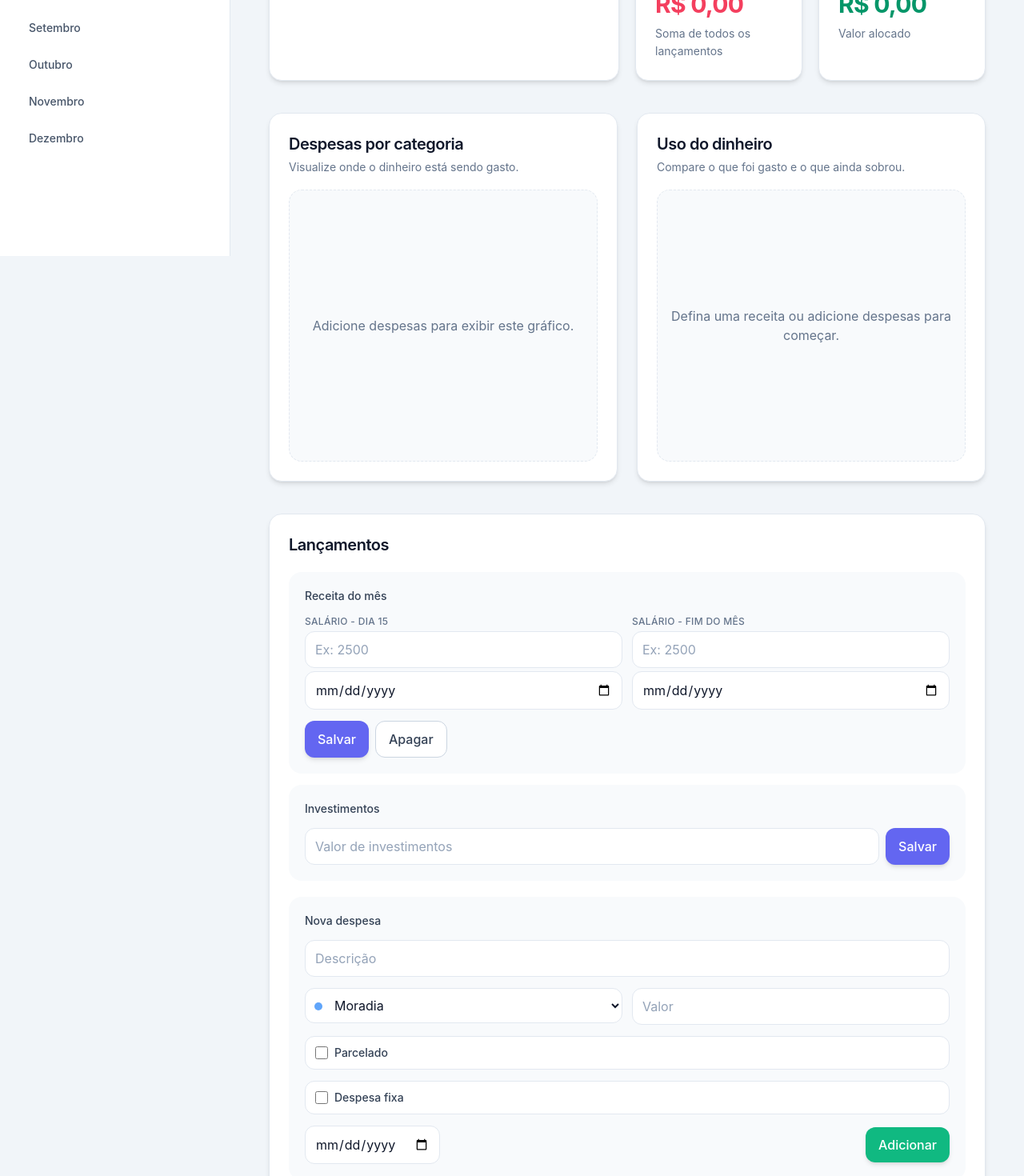
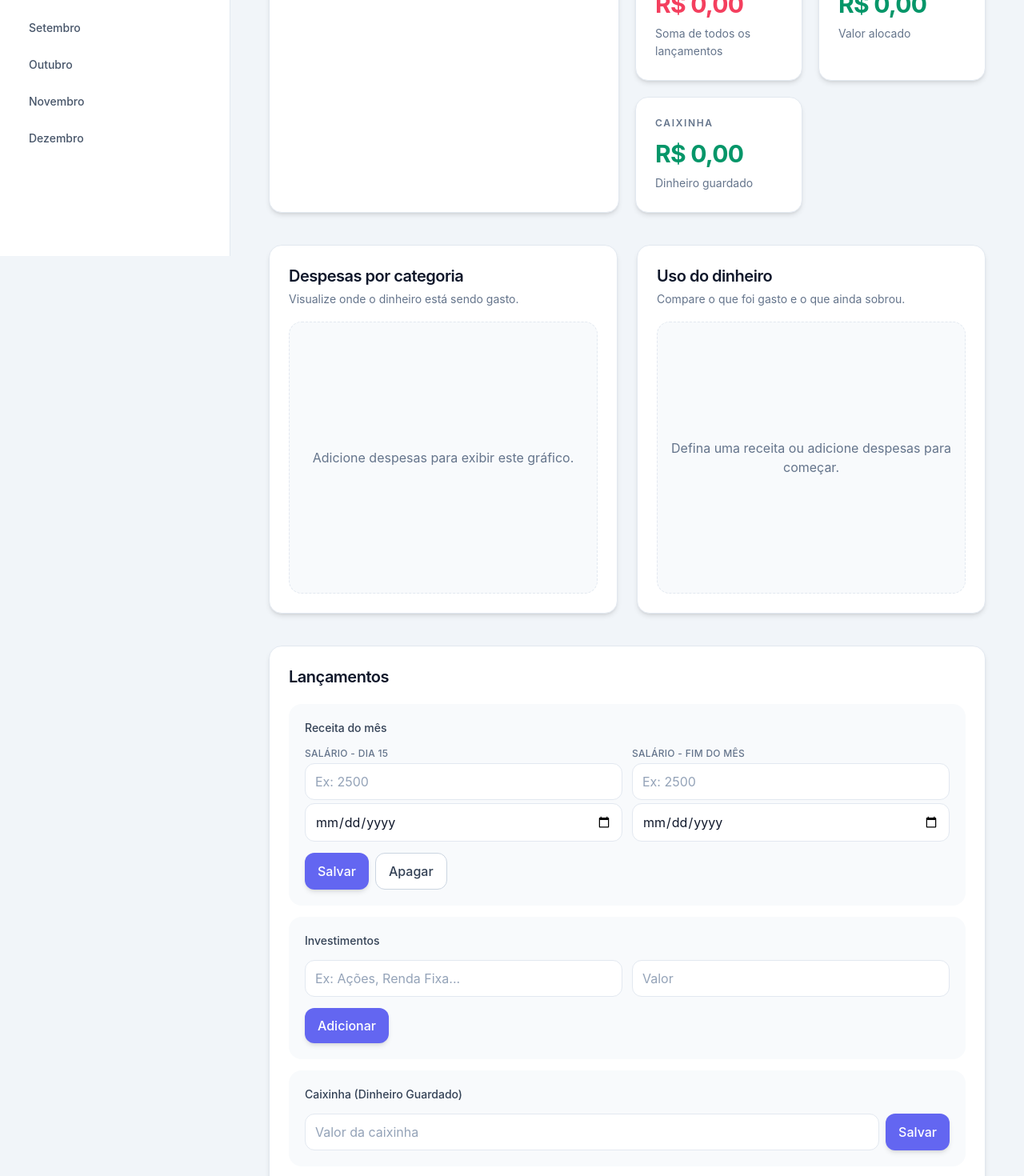
Before and after one commit to 1Guigo/Controle-Financeiro, a React (Vite) app: page / in a window 1280 px wide. Shown: the part 480-1950 px from the top of the page at 80% size. Built offline with nearby package versions, Linux system fonts and the light colour scheme.

Commit message:
adiciona investimentos com nome e caixinha

```diff
--- a/src/App.jsx
+++ b/src/App.jsx
@@ -30,7 +30,8 @@ function App() {
 
       <SummaryCards
         income={data.income}
-        investments={data.monthData.investments}
+        investments={data.totalInvestments}
+        cashbox={data.cashbox}
         totalExpenses={data.totalExpenses}
         balance={data.balance}
       />
@@ -43,15 +44,20 @@ function App() {
           incomeInputEnd={data.incomeInputEnd}
           incomeDateInputMid={data.incomeDateInputMid}
           incomeDateInputEnd={data.incomeDateInputEnd}
-          investmentsInput={data.investmentsInput}
+          investmentForm={data.investmentForm}
+          investmentsList={data.monthData.investments}
+          cashboxInput={data.cashboxInput}
           expenseForm={data.expenseForm}
           categories={data.categories}
           onIncomeInputChange={data.handleIncomeInputChange}
           onIncomeDateChange={data.handleIncomeDateChange}
-          onInvestmentsInputChange={data.handleInvestmentsInputChange}
+          onInvestmentFormChange={data.handleInvestmentFormChange}
+          onAddInvestment={data.handleAddInvestment}
+          onRemoveInvestment={data.handleRemoveInvestment}
+          onCashboxInputChange={data.handleCashboxInputChange}
+          onSaveCashbox={data.handleSaveCashbox}
           onIncomeSubmit={data.handleSaveIncome}
           onIncomeClear={data.handleClearIncome}
-          onInvestmentsSubmit={data.handleSaveInvestments}
           onExpenseFieldChange={data.handleExpenseFieldChange}
           onExpenseSubmit={data.handleAddExpense}
         />
--- a/src/components/ExpenseFormsPanel.jsx
+++ b/src/components/ExpenseFormsPanel.jsx
@@ -7,15 +7,20 @@ function ExpenseFormsPanel({
   incomeInputEnd,
   incomeDateInputMid,
   incomeDateInputEnd,
-  investmentsInput,
+  investmentForm,
+  investmentsList,
+  cashboxInput,
   expenseForm,
   categories,
   onIncomeInputChange,
   onIncomeDateChange,
-  onInvestmentsInputChange,
+  onInvestmentFormChange,
+  onAddInvestment,
+  onRemoveInvestment,
+  onCashboxInputChange,
+  onSaveCashbox,
   onIncomeSubmit,
   onIncomeClear,
-  onInvestmentsSubmit,
   onExpenseFieldChange,
   onExpenseSubmit,
 }) {
@@ -31,13 +36,18 @@ function ExpenseFormsPanel({
           incomeInputEnd={incomeInputEnd}
           incomeDateInputMid={incomeDateInputMid}
           incomeDateInputEnd={incomeDateInputEnd}
-          investmentsInput={investmentsInput}
+          investmentForm={investmentForm}
+          investmentsList={investmentsList}
+          cashboxInput={cashboxInput}
           onIncomeInputChange={onIncomeInputChange}
           onIncomeDateChange={onIncomeDateChange}
-          onInvestmentsInputChange={onInvestmentsInputChange}
+          onInvestmentFormChange={onInvestmentFormChange}
+          onAddInvestment={onAddInvestment}
+          onRemoveInvestment={onRemoveInvestment}
+          onCashboxInputChange={onCashboxInputChange}
+          onSaveCashbox={onSaveCashbox}
           onSubmit={onIncomeSubmit}
           onClearIncome={onIncomeClear}
-          onSubmitInvestments={onInvestmentsSubmit}
         />
         <ExpenseForm
           categories={categories}
--- a/src/components/IncomeForm.jsx
+++ b/src/components/IncomeForm.jsx
@@ -3,22 +3,32 @@ function IncomeForm({
   incomeInputEnd,
   incomeDateInputMid,
   incomeDateInputEnd,
-  investmentsInput,
+  investmentForm,
+  investmentsList,
+  cashboxInput,
   onIncomeInputChange,
   onIncomeDateChange,
-  onInvestmentsInputChange,
+  onInvestmentFormChange,
+  onAddInvestment,
+  onRemoveInvestment,
+  onCashboxInputChange,
+  onSaveCashbox,
   onSubmit,
   onClearIncome,
-  onSubmitInvestments,
 }) {
   function handleSubmit(event) {
     event.preventDefault()
     onSubmit()
   }
 
-  function handleSubmitInvestments(event) {
+  function handleAddInvestmentClick(event) {
     event.preventDefault()
-    onSubmitInvestments()
+    onAddInvestment()
+  }
+
+  function handleSaveCashboxClick(event) {
+    event.preventDefault()
+    onSaveCashbox()
   }
 
   function handleClearIncomeClick() {
@@ -26,6 +36,8 @@ function IncomeForm({
     if (!confirmed) return
     onClearIncome()
   }
+
+  const totalInvestments = (investmentsList || []).reduce((acc, inv) => acc + Number(inv.valor || 0), 0)
 
   return (
     <div className="space-y-3.5">
@@ -89,17 +101,72 @@ function IncomeForm({
           </button>
         </div>
       </form>
-      <form onSubmit={handleSubmitInvestments} className="space-y-3.5 rounded-2xl bg-slate-50 p-5">
+
+      <form onSubmit={handleAddInvestmentClick} className="space-y-3.5 rounded-2xl bg-slate-50 p-5">
         <label className="block text-sm font-medium text-slate-700">Investimentos</label>
+        <div className="grid gap-3 sm:grid-cols-2">
+          <input
+            type="text"
+            value={investmentForm.name}
+            onChange={(event) => onInvestmentFormChange('name', event.target.value)}
+            className="rounded-xl border border-slate-200 bg-white px-3 py-2.5 text-slate-900 outline-none transition-all duration-300 placeholder:text-slate-400 focus:border-indigo-400 focus:ring-2 focus:ring-indigo-500/20"
+            placeholder="Ex: Ações, Renda Fixa..."
+          />
+          <input
+            type="number"
+            min="0.01"
+            step="0.01"
+            value={investmentForm.valor}
+            onChange={(event) => onInvestmentFormChange('valor', event.target.value)}
+            className="rounded-xl border border-slate-200 bg-white px-3 py-2.5 text-slate-900 outline-none transition-all duration-300 placeholder:text-slate-400 focus:border-indigo-400 focus:ring-2 focus:ring-indigo-500/20"
+            placeholder="Valor"
+          />
+        </div>
+        <button
+          type="submit"
+          className="pressable rounded-xl bg-indigo-500 px-4 py-2.5 font-medium text-white shadow-md transition-all duration-300 hover:-translate-y-0.5 hover:bg-indigo-400"
+        >
+          Adicionar
+        </button>
+
+        {investmentsList && investmentsList.length > 0 && (
+          <div className="space-y-2 rounded-lg bg-white p-3">
+            <div className="text-xs font-semibold uppercase text-slate-600">Investimentos adicionados</div>
+            {investmentsList.map((inv) => (
+              <div key={inv.id} className="flex items-center justify-between rounded-lg border border-slate-200 bg-slate-50 p-3">
+                <div>
+                  <div className="text-sm font-medium text-slate-900">{inv.nome}</div>
+                  <div className="text-xs text-slate-500">
+                    {new Intl.NumberFormat('pt-BR', { style: 'currency', currency: 'BRL' }).format(inv.valor)}
+                  </div>
+                </div>
+                <button
+                  type="button"
+                  onClick={() => onRemoveInvestment(inv.id)}
+                  className="rounded-md bg-rose-500/20 px-2.5 py-1.5 text-xs text-rose-600 transition hover:bg-rose-500/30"
+                >
+                  Remover
+                </button>
+              </div>
+            ))}
+            <div className="border-t border-slate-200 pt-2 text-right text-sm font-semibold text-slate-900">
+              Total: {new Intl.NumberFormat('pt-BR', { style: 'currency', currency: 'BRL' }).format(totalInvestments)}
+            </div>
+          </div>
+        )}
+      </form>
+
+      <form onSubmit={handleSaveCashboxClick} className="space-y-3.5 rounded-2xl bg-slate-50 p-5">
+        <label className="block text-sm font-medium text-slate-700">Caixinha (Dinheiro Guardado)</label>
         <div className="flex gap-2">
           <input
             type="number"
             min="0"
             step="0.01"
-            value={investmentsInput}
-            onChange={(event) => onInvestmentsInputChange(event.target.value)}
+            value={cashboxInput}
+            onChange={(event) => onCashboxInputChange(event.target.value)}
             className="w-full rounded-xl border border-slate-200 bg-white px-3 py-2.5 text-slate-900 outline-none transition-all duration-300 placeholder:text-slate-400 focus:border-indigo-400 focus:ring-2 focus:ring-indigo-500/20"
-            placeholder="Valor de investimentos"
+            placeholder="Valor da caixinha"
           />
           <button
             type="submit"
--- a/src/components/SummaryCards.jsx
+++ b/src/components/SummaryCards.jsx
@@ -1,7 +1,7 @@
 import Card from './Card'
 import { formatCurrencyBRL } from '../lib/finance'
 
-function SummaryCards({ income, investments, totalExpenses, balance }) {
+function SummaryCards({ income, investments, cashbox, totalExpenses, balance }) {
   return (
     <section className="grid grid-cols-1 gap-5 md:grid-cols-2">
       <Card
@@ -31,6 +31,12 @@ function SummaryCards({ income, investments, totalExpenses, balance }) {
             tone="income"
             subtitle="Valor alocado"
           />
+          <Card
+            title="Caixinha"
+            value={formatCurrencyBRL(cashbox)}
+            tone="income"
+            subtitle="Dinheiro guardado"
+          />
         </div>
       </div>
     </section>
--- a/src/constants/finance.js
+++ b/src/constants/finance.js
@@ -14,6 +14,7 @@ export const DEFAULT_MONTH_DATA = {
   incomeMidMonthDate: '',
   incomeEndMonth: 0,
   incomeEndMonthDate: '',
-  investments: 0,
+  investments: [],
+  cashbox: 0,
   expenses: [],
 }
--- a/src/hooks/useFinanceDashboard.js
+++ b/src/hooks/useFinanceDashboard.js
@@ -23,12 +23,26 @@ function mergeSavedState(savedState) {
   for (const month of MONTHS) {
     const data = savedState[month.key]
     if (!data || typeof data !== 'object') continue
+
+    // Migração de investimentos antigos (número para array)
+    let investments = []
+    if (Array.isArray(data.investments)) {
+      investments = data.investments.map((inv) => ({
+        id: String(inv.id || crypto.randomUUID()),
+        nome: String(inv.nome || inv.name || ''),
+        valor: clampToMoney(inv.valor || inv.amount || 0),
+      }))
+    } else if (typeof data.investments === 'number' && data.investments > 0) {
+      investments = [{ id: crypto.randomUUID(), nome: 'Investimento', valor: clampToMoney(data.investments) }]
+    }
+
     base[month.key] = {
       incomeMidMonth: clampToMoney(data.incomeMidMonth ?? data.income ?? 0),
       incomeMidMonthDate: String(data.incomeMidMonthDate || data.incomeDate || ''),
       incomeEndMonth: clampToMoney(data.incomeEndMonth ?? 0),
       incomeEndMonthDate: String(data.incomeEndMonthDate || ''),
-      investments: clampToMoney(data.investments ?? 0),
+      investments,
+      cashbox: clampToMoney(data.cashbox ?? 0),
       expenses: Array.isArray(data.expenses)
         ? data.expenses
             .filter((expense) => expense && typeof expense === 'object')
@@ -76,8 +90,18 @@ function getIncomeDateDrafts(financeByMonth) {
 
 function getInvestmentsDrafts(financeByMonth) {
   return MONTHS.reduce((acc, month) => {
-    const investments = financeByMonth[month.key]?.investments ?? 0
-    acc[month.key] = investments ? String(investments) : ''
+    acc[month.key] = {
+      name: '',
+      valor: '',
+    }
+    return acc
+  }, {})
+}
+
+function getCashboxDrafts(financeByMonth) {
+  return MONTHS.reduce((acc, month) => {
+    const cashbox = financeByMonth[month.key]?.cashbox ?? 0
+    acc[month.key] = cashbox ? String(cashbox) : ''
     return acc
   }, {})
 }
@@ -94,8 +118,11 @@ export function useFinanceDashboard() {
   const [incomeDateByMonth, setIncomeDateByMonth] = useState(() =>
     getIncomeDateDrafts(initialFinance),
   )
-  const [investmentsInputByMonth, setInvestmentsInputByMonth] = useState(() =>
+  const [investmentFormByMonth, setInvestmentFormByMonth] = useState(() =>
     getInvestmentsDrafts(initialFinance),
+  )
+  const [cashboxInputByMonth, setCashboxInputByMonth] = useState(() =>
+    getCashboxDrafts(initialFinance),
   )
   const [expenseForm, setExpenseForm] = useState({
     description: '',
@@ -118,8 +145,9 @@ export function useFinanceDashboard() {
   const incomeInputEnd = incomeInputByMonth[`${selectedMonth}_end`] ?? ''
   const incomeDateInputMid = incomeDateByMonth[`${selectedMonth}_mid`] ?? ''
   const incomeDateInputEnd = incomeDateByMonth[`${selectedMonth}_end`] ?? ''
-  const investmentsInput = investmentsInputByMonth[selectedMonth] ?? ''
-  const { income, totalExpenses, balance } = useMemo(
+  const investmentForm = investmentFormByMonth[selectedMonth] ?? { name: '', valor: '' }
+  const cashboxInput = cashboxInputByMonth[selectedMonth] ?? ''
+  const { income, investments: totalInvestments, cashbox, totalExpenses, balance } = useMemo(
     () => calculateTotals(monthData),
     [monthData],
   )
@@ -200,19 +228,55 @@ export function useFinanceDashboard() {
     }))
   }
 
-  function handleInvestmentsInputChange(value) {
-    setInvestmentsInputByMonth((prev) => ({ ...prev, [selectedMonth]: value }))
+  function handleInvestmentFormChange(field, value) {
+    setInvestmentFormByMonth((prev) => ({
+      ...prev,
+      [selectedMonth]: { ...prev[selectedMonth], [field]: value },
+    }))
   }
 
-  function handleSaveInvestments() {
-    const investments = clampToMoney(investmentsInput)
+  function handleAddInvestment() {
+    const nome = investmentForm.name?.trim()
+    const valor = clampToMoney(investmentForm.valor)
+    if (!nome || valor <= 0) return
+
+    const newInvestment = {
+      id: crypto.randomUUID(),
+      nome,
+      valor,
+    }
+
     updateSelectedMonthData((current) => ({
       ...current,
-      investments,
+      investments: [...(current.investments || []), newInvestment],
     }))
-    setInvestmentsInputByMonth((prev) => ({
+
+    setInvestmentFormByMonth((prev) => ({
       ...prev,
-      [selectedMonth]: investments ? String(investments) : '',
+      [selectedMonth]: { name: '', valor: '' },
+    }))
+  }
+
+  function handleRemoveInvestment(id) {
+    updateSelectedMonthData((current) => ({
+      ...current,
+      investments: (current.investments || []).filter((inv) => inv.id !== id),
+    }))
+  }
+
+  function handleCashboxInputChange(value) {
+    setCashboxInputByMonth((prev) => ({ ...prev, [selectedMonth]: value }))
+  }
+
+  function handleSaveCashbox() {
+    const cashbox = clampToMoney(cashboxInput)
+    updateSelectedMonthData((current) => ({
+      ...current,
+      cashbox,
+    }))
+    setCashboxInputByMonth((prev) => ({
+      ...prev,
+      [selectedMonth]: cashbox ? String(cashbox) : '',
     }))
   }
 
@@ -299,8 +363,11 @@ export function useFinanceDashboard() {
     expenseForm,
     incomeDateInputMid,
     incomeDateInputEnd,
-    investmentsInput,
+    investmentForm,
+    cashboxInput,
     income,
+    totalInvestments,
+    cashbox,
     totalExpenses,
     balance,
     categoryData,
@@ -309,8 +376,11 @@ export function useFinanceDashboard() {
     handleIncomeDateChange,
     handleSaveIncome,
     handleClearIncome,
-    handleInvestmentsInputChange,
-    handleSaveInvestments,
+    handleInvestmentFormChange,
+    handleAddInvestment,
+    handleRemoveInvestment,
+    handleCashboxInputChange,
+    handleSaveCashbox,
     handleExpenseFieldChange,
     handleAddExpense,
     handleRemoveExpense,
--- a/src/lib/finance.js
+++ b/src/lib/finance.js
@@ -16,13 +16,21 @@ export function calculateTotals(monthData) {
   const incomeMidMonth = clampToMoney(monthData?.incomeMidMonth ?? 0)
   const incomeEndMonth = clampToMoney(monthData?.incomeEndMonth ?? 0)
   const income = clampToMoney(incomeMidMonth + incomeEndMonth)
-  const investments = clampToMoney(monthData?.investments ?? 0)
+
+  const investmentsList = Array.isArray(monthData?.investments) ? monthData.investments : []
+  const totalInvestments = clampToMoney(
+    investmentsList.reduce((acc, inv) => acc + clampToMoney(inv.valor ?? inv.amount ?? 0), 0),
+  )
+
+  const cashbox = clampToMoney(monthData?.cashbox ?? 0)
+
   const expenses = Array.isArray(monthData?.expenses) ? monthData.expenses : []
   const totalExpenses = clampToMoney(
     expenses.reduce((acc, e) => acc + clampToMoney(e.amount), 0),
   )
-  const balance = clampToMoney(income - totalExpenses - investments)
-  return { income, investments, totalExpenses, balance }
+
+  const balance = clampToMoney(income - totalExpenses - totalInvestments - cashbox)
+  return { income, investments: totalInvestments, cashbox, totalExpenses, balance }
 }
 
 export function groupExpensesByCategory(expenses, getColor) {
```
